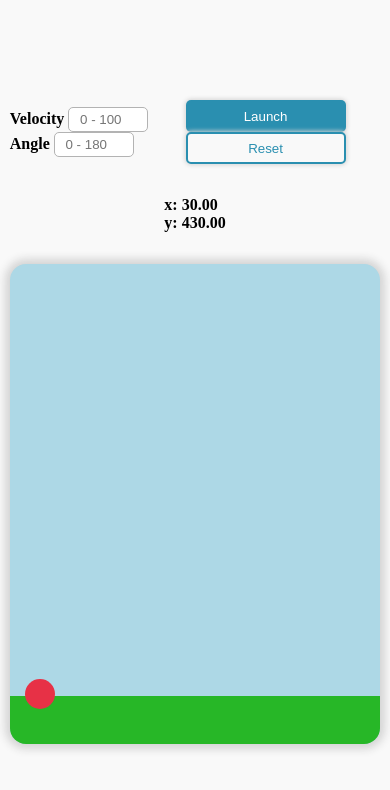
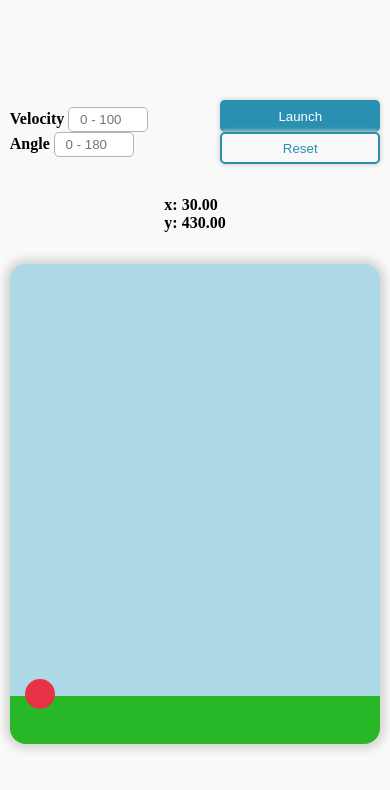
Before and after one commit to hebaghazali/projectile-motion, a plain HTML site: page index.html in a window 390 px wide. Drawn offline with Linux system fonts and the light colour scheme.

Commit message:
Fix a responsiveness issue

```diff
--- a/style.css
+++ b/style.css
@@ -40,6 +40,12 @@ body {
   border: 1px solid #b3b3b3;
   border-radius: 5px;
   text-align: center;
+}
+
+.inputs-container .buttons {
+  display: flex;
+  flex-wrap: wrap;
+  justify-content: right;
 }
 
 .inputs-container .buttons button {
```
